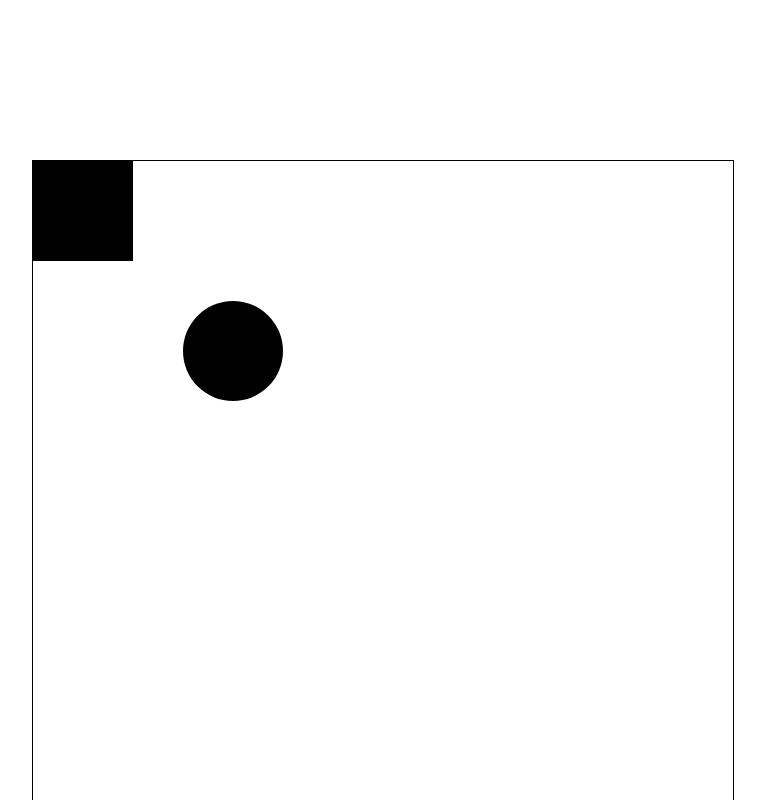
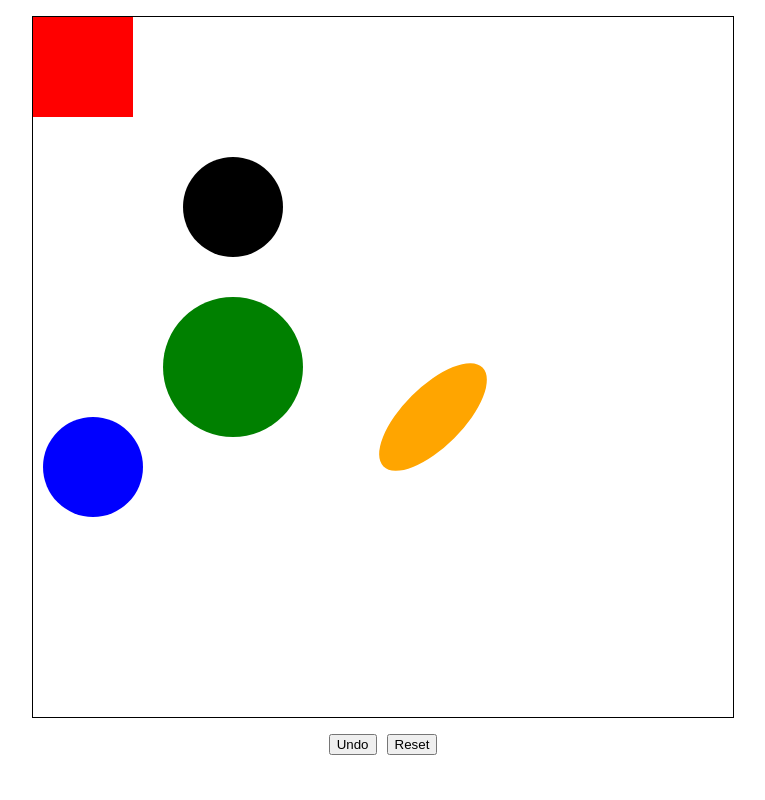
Before and after one commit to vorobev-exceedteam/canvas-app, a React (Create React App) app: page / in a window 1280 px wide. Shown: the top 800 px of the page, without its empty margins (257-1022 px from the left). Built offline with nearby package versions, Linux system fonts and the light colour scheme.

Commit message:
Some bug fixes and style improvements

```diff
--- a/src/App.css
+++ b/src/App.scss
@@ -4,5 +4,4 @@
   justify-content: center;
   align-content: center;
   align-items: center;
-  margin-bottom: 100px;
 }
--- a/src/App.tsx
+++ b/src/App.tsx
@@ -1,24 +1,29 @@
-import './App.css';
-import Canvas from './containers/Canvas';
+import './App.scss';
+import Canvas from './Canvas';
 import CanvasItemModel from './models/CanvasItemModel';
 
-const rectang = new Path2D();
-rectang.rect(0,0,100,100);
-const circl = new Path2D();
-circl.arc(50,40,50,0,2*Math.PI)
-
+const rectang1 = new Path2D();
+rectang1.rect(0, 0, 100, 100);
+const circl1 = new Path2D();
+circl1.arc(50, 40, 50, 0, 2 * Math.PI);
+const circl2 = new Path2D();
+circl2.arc(0, 0, 70, 0, 2 * Math.PI);
+const eleps = new Path2D();
+eleps.ellipse(0, 0, 30, 70, Math.PI / 4, 0, 2 * Math.PI);
 function App() {
   return (
     <div className="App">
       <Canvas
         items={[
-          new CanvasItemModel(rectang),
-          new CanvasItemModel(circl, 150, 150)
+          new CanvasItemModel(rectang1, 0, 0, 'red'),
+          new CanvasItemModel(circl1, 150, 150),
+          new CanvasItemModel(circl2, 200, 350, 'green'),
+          new CanvasItemModel(circl1, 10, 410, 'blue'),
+          new CanvasItemModel(eleps, 400, 400, 'orange')
         ]}
       />
     </div>
   );
 }
 
-
 export default App;
--- a/src/containers/Canvas/index.tsx
+++ b/src/Canvas/index.tsx
@@ -6,8 +6,8 @@ import {
   useState
 } from 'react';
 import './styles.scss';
-import CanvasItemModel from '../../models/CanvasItemModel';
-import CanvasItemHistory from '../../models/CanvasItemHistory';
+import CanvasItemModel from '../models/CanvasItemModel';
+import CanvasItemHistory from '../models/CanvasItemHistory';
 
 interface CanvasProps extends HTMLAttributes<HTMLCanvasElement> {
   items: CanvasItemModel[];
@@ -34,6 +34,7 @@ function Canvas({ items, ...rest }: CanvasProps): JSX.Element {
 
     function drawObject(object: CanvasItemModel): void {
       context.beginPath();
+      context.fillStyle = object.color
       context.fill(object.path);
       context.closePath();
     }
@@ -69,6 +70,7 @@ function Canvas({ items, ...rest }: CanvasProps): JSX.Element {
   }, [rerenderInterval]);
 
   const reset = useCallback(()=>{
+    CanvasItemHistory.cleanHistory();
     const states = CanvasItemHistory.defaultSnapshot;
     canvasItems.forEach((item, key) => {
       const state = states?.get(key);
@@ -152,10 +154,11 @@ function Canvas({ items, ...rest }: CanvasProps): JSX.Element {
       <div className={'canvas-container'}>
         <canvas height={700} width={700} ref={canvasRef} {...rest} />
       </div>
-      <button onClick={handleUndo}>Undo</button>
-      <button onClick={handleReset}>Reset</button>
-      <button>Import</button>
-      <button>Export</button>
+      <div className={'buttons-container'}>
+        <button onClick={handleUndo}>Undo</button>
+        <button onClick={handleReset}>Reset</button>
+      </div>
+
     </>
   );
 }
--- /dev/null
+++ b/src/Canvas/styles.scss
@@ -0,0 +1,14 @@
+.canvas-container {
+  margin-top: 16px;
+  height: 700px;
+  width: 700px;
+  border: solid 1px black;
+}
+
+.buttons-container {
+  margin-top: 16px;
+  gap: 10px;
+  display: flex;
+  flex-direction: row;
+
+}
--- a/src/containers/Canvas/styles.scss
+++ /dev/null
@@ -1,6 +0,0 @@
-.canvas-container {
-  margin-top: 10rem;
-  height: 700px;
-  width: 700px;
-  border: solid 1px black;
-}
--- a/src/models/CanvasItemHistory.ts
+++ b/src/models/CanvasItemHistory.ts
@@ -32,6 +32,10 @@ class CanvasItemHistory {
     return this._defaultSnapshot;
   }
 
+  cleanHistory() {
+    this._history = [];
+  }
+
   isHistoryEmpty() {
     return !this._history.length;
   }
--- a/src/models/CanvasItemModel.ts
+++ b/src/models/CanvasItemModel.ts
@@ -5,12 +5,18 @@ class CanvasItemModel {
   private _yLoc: number;
   private _scale: number = 1;
   private _path: Path2D;
+  private readonly _color: string;
 
-  constructor(path: Path2D, x: number = 0, y: number = 0) {
+  constructor(path: Path2D, x: number = 0, y: number = 0, color = 'black') {
     this._path = path;
     this._xLoc = x;
     this._yLoc = y;
+    this._color = color;
     this._movePath();
+  }
+
+  get color(): string {
+    return this._color;
   }
 
   get path(): Path2D {
@@ -21,24 +27,13 @@ class CanvasItemModel {
     return this._scale;
   }
 
-  set scale(value: number) {
-    this._scale = value;
-  }
 
   get xLoc(): number {
     return this._xLoc;
   }
 
-  set xLoc(value: number) {
-    this._xLoc = value;
-  }
-
   get yLoc(): number {
     return this._yLoc;
-  }
-
-  set yLoc(value: number) {
-    this._yLoc = value;
   }
 
   private _movePath(
```
Also changed, not shown: src/components/CanvasItem/index.tsx (deleted, +0 -11 lines).
